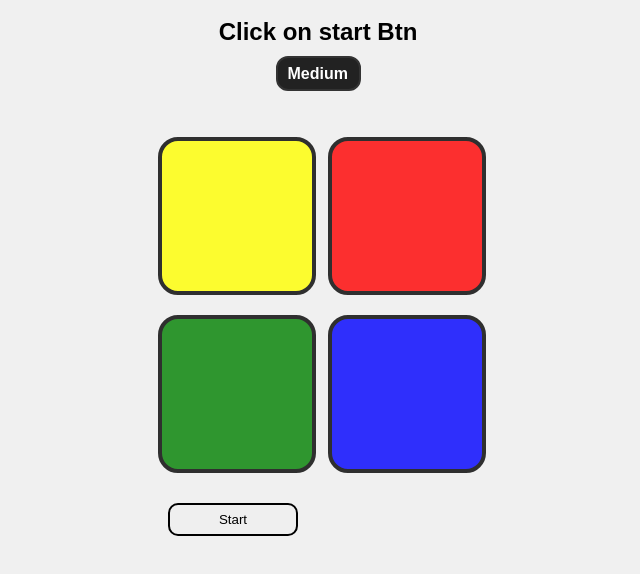
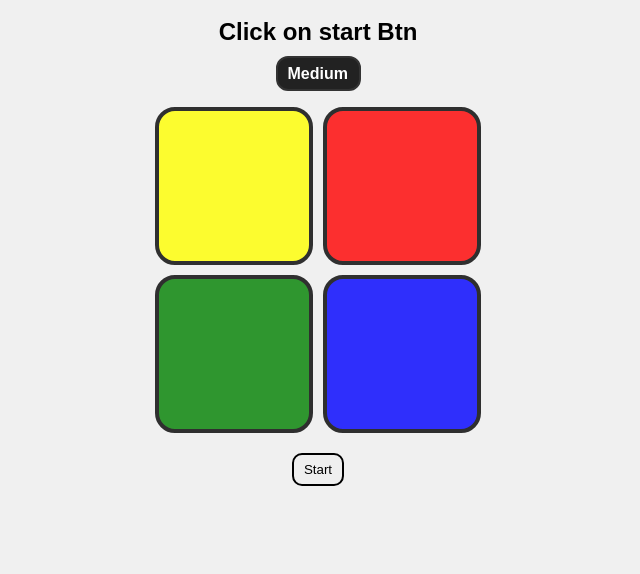
Before and after one commit to suhani5267/simsonProject2, a plain HTML site: page index.html in a window 1280 px wide. Shown: the part 60-634 px from the top of the page, without its empty margins (322-962 px from the left). Drawn offline with Linux system fonts and the light colour scheme.

Commit message:
inital commit

```diff
--- a/index.html
+++ b/index.html
@@ -17,10 +17,14 @@
 </select>
 
   <div class="game-container">
-    <div class="btn yellow" id="yellow"></div>
+    <div class=" box">
+      <div class="btn yellow" id="yellow"></div>
     <div class="btn red" id="red"></div>
-    <div class="btn green" id="green"></div>
+    </div>
+   <div class=" box">
+     <div class="btn green" id="green"></div>
     <div class="btn blue" id="blue"></div>
+   </div>
     <button id="start">Start</button>
   </div>
 
--- a/style.css
+++ b/style.css
@@ -14,12 +14,17 @@ h2 {
 }
 
 .game-container {
-  display: grid;
-  grid-template-columns: repeat(2, 150px);
-  grid-gap: 20px;
+  width: 100%;
+  height: 100%;
+}
+
+.box{
+  width: 100%;
+  display: flex;
+  align-items: center;
   justify-content: center;
-  align-items: center;
-  margin-top: 30px;
+  gap: 10px;
+  margin-bottom: 10px;
 }
 
 #difficulty{
@@ -61,9 +66,16 @@ h2 {
 .flash {
   opacity: 1;
   box-shadow: 0 0 20px white;
+  background-color: yellowgreen;
 }
 
 .userflash {
   opacity: 1;
   box-shadow: 0 0 20px black;
 }
+
+@media only screen and (max-width: 600px) {
+ .box{
+  flex-direction: column;
+ }
+}
```
